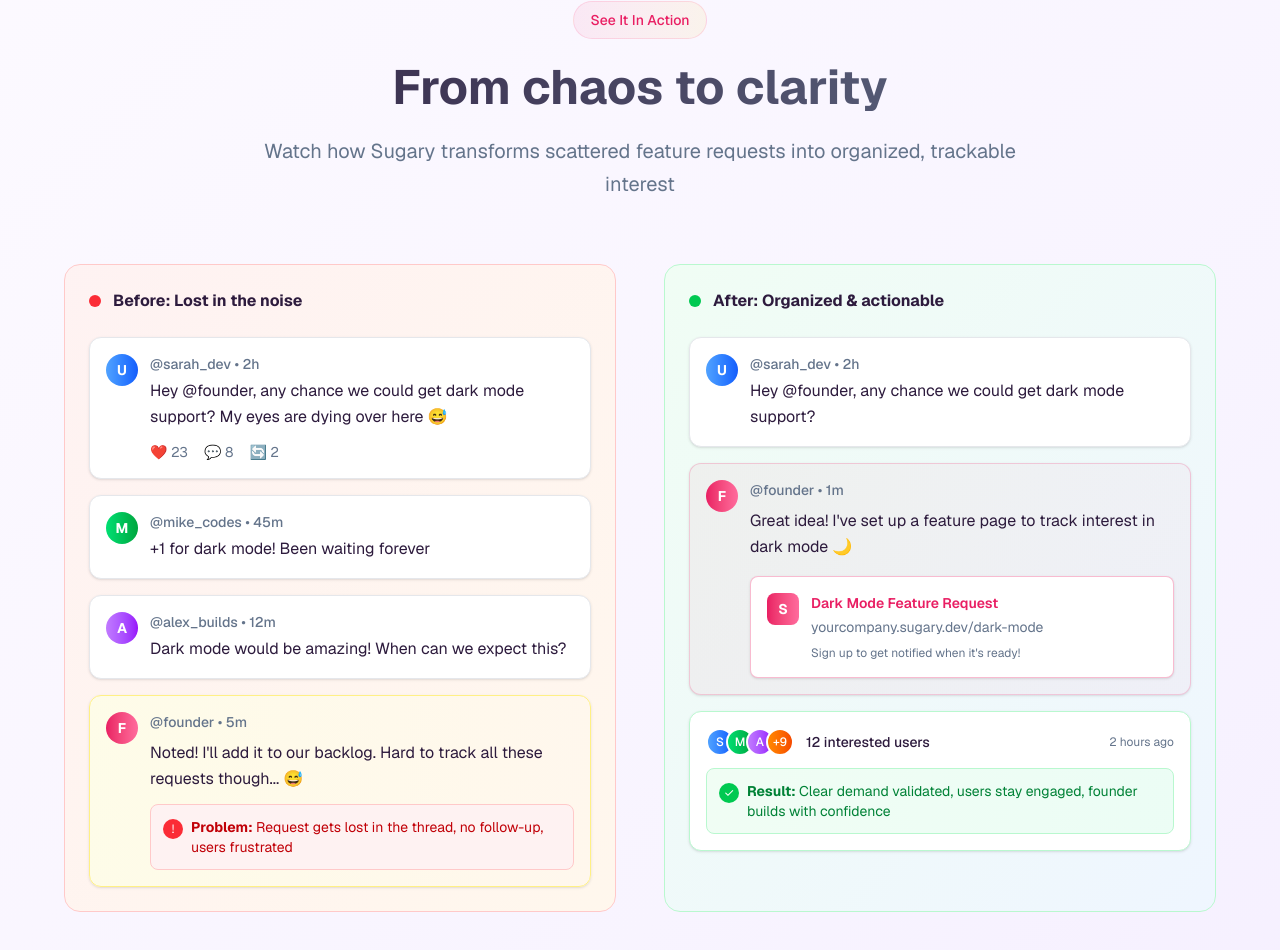
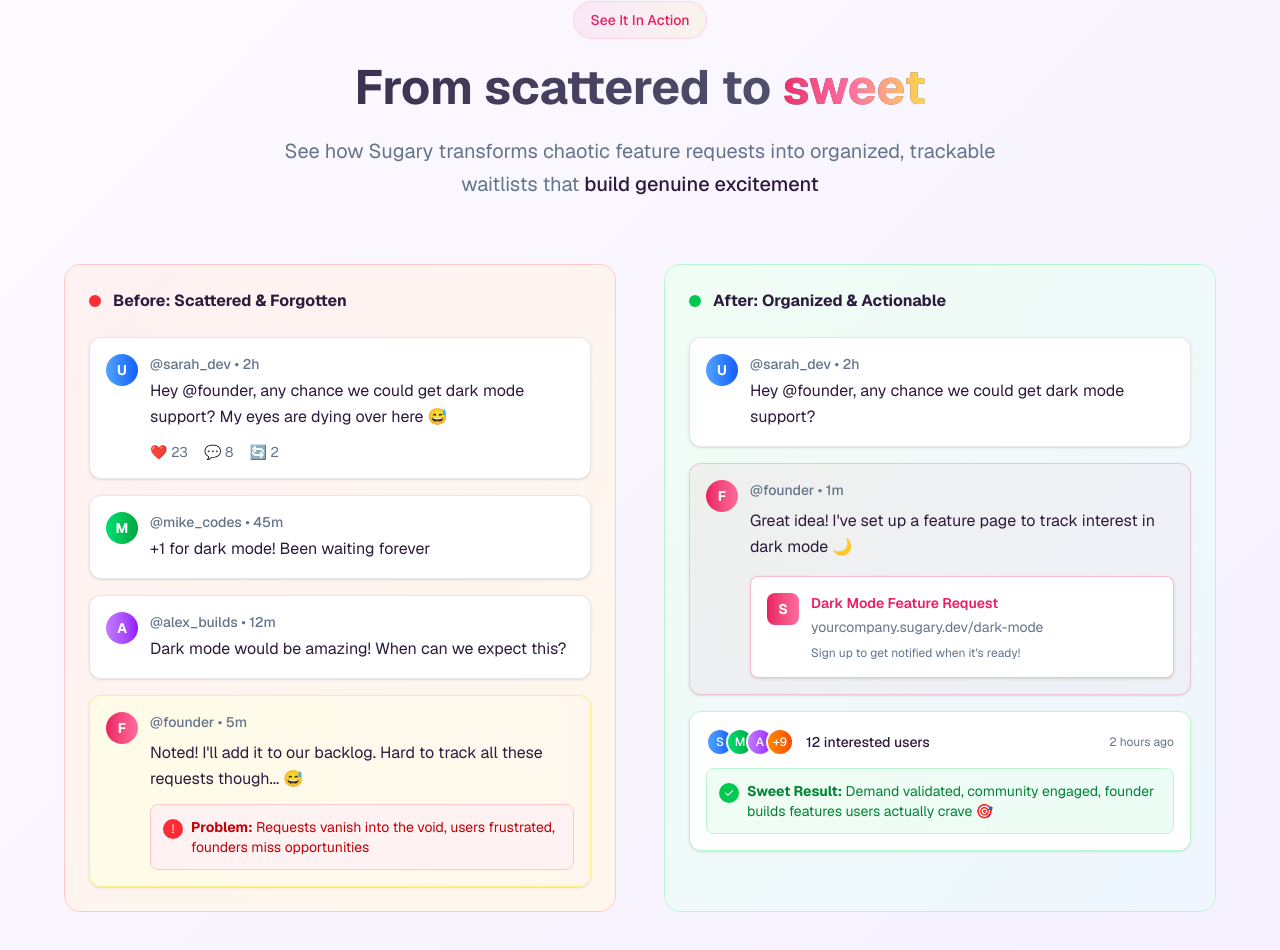
Before and after one commit to erichasinternet/sugary, a Next.js app: page / in a window 1280 px wide. Shown: the part 909-1859 px from the top of the page. Built offline with nearby package versions, Linux system fonts and the light colour scheme; no server answers; what @convex-dev/auth would draw is missing.

Commit message:
Revise homepage messaging and gradients
Updated key homepage headings and descriptions for improved clarity and engagement. Enhanced gradient styling and reworded before/after sections to better communicate Sugary's value proposition.

```diff
--- a/app/page.tsx
+++ b/app/page.tsx
@@ -95,11 +95,16 @@
               <span className="text-sm font-medium text-primary">See It In Action</span>
             </div>
             <h2 className="text-4xl md:text-5xl font-bold mb-6 bg-gradient-to-r from-foreground to-muted bg-clip-text text-transparent">
-              From chaos to clarity
+              From scattered to
+              <span className="bg-gradient-to-r from-primary via-secondary to-accent bg-clip-text text-transparent">
+                {' '}
+                sweet
+              </span>
             </h2>
             <p className="text-xl text-muted max-w-3xl mx-auto leading-relaxed">
-              Watch how Sugary transforms scattered feature requests into organized, trackable
-              interest
+              See how Sugary transforms chaotic feature requests into organized, trackable waitlists
+              that
+              <span className="text-foreground font-medium"> build genuine excitement</span>
             </p>
           </div>
 
@@ -109,7 +114,7 @@
               <div className="bg-gradient-to-br from-red-50 to-orange-50 dark:from-red-950/30 dark:to-orange-950/30 p-6 rounded-2xl border border-red-200 dark:border-red-800 h-full flex flex-col">
                 <div className="flex items-center gap-3 mb-6">
                   <div className="w-3 h-3 bg-red-500 rounded-full"></div>
-                  <h3 className="font-bold text-foreground">Before: Lost in the noise</h3>
+                  <h3 className="font-bold text-foreground">Before: Scattered & Forgotten</h3>
                 </div>
 
                 <div className="space-y-4 flex-1">
@@ -195,8 +200,8 @@
                               <span className="text-white text-xs">!</span>
                             </div>
                             <div className="text-sm text-red-700 dark:text-red-300">
-                              <strong>Problem:</strong> Request gets lost in the thread, no
-                              follow-up, users frustrated
+                              <strong>Problem:</strong> Requests vanish into the void, users
+                              frustrated, founders miss opportunities
                             </div>
                           </div>
                         </div>
@@ -212,7 +217,7 @@
               <div className="bg-gradient-to-br from-green-50 to-blue-50 dark:from-green-950/30 dark:to-blue-950/30 p-6 rounded-2xl border border-green-200 dark:border-green-800 h-full flex flex-col">
                 <div className="flex items-center gap-3 mb-6">
                   <div className="w-3 h-3 bg-green-500 rounded-full"></div>
-                  <h3 className="font-bold text-foreground">After: Organized & actionable</h3>
+                  <h3 className="font-bold text-foreground">After: Organized & Actionable</h3>
                 </div>
 
                 <div className="space-y-4 flex-1">
@@ -309,8 +314,8 @@
                             <span className="text-white text-xs">✓</span>
                           </div>
                           <div className="text-sm text-green-700 dark:text-green-300">
-                            <strong>Result:</strong> Clear demand validated, users stay engaged,
-                            founder builds with confidence
+                            <strong>Sweet Result:</strong> Demand validated, community engaged,
+                            founder builds features users actually crave 🎯
                           </div>
                         </div>
                       </div>
```
